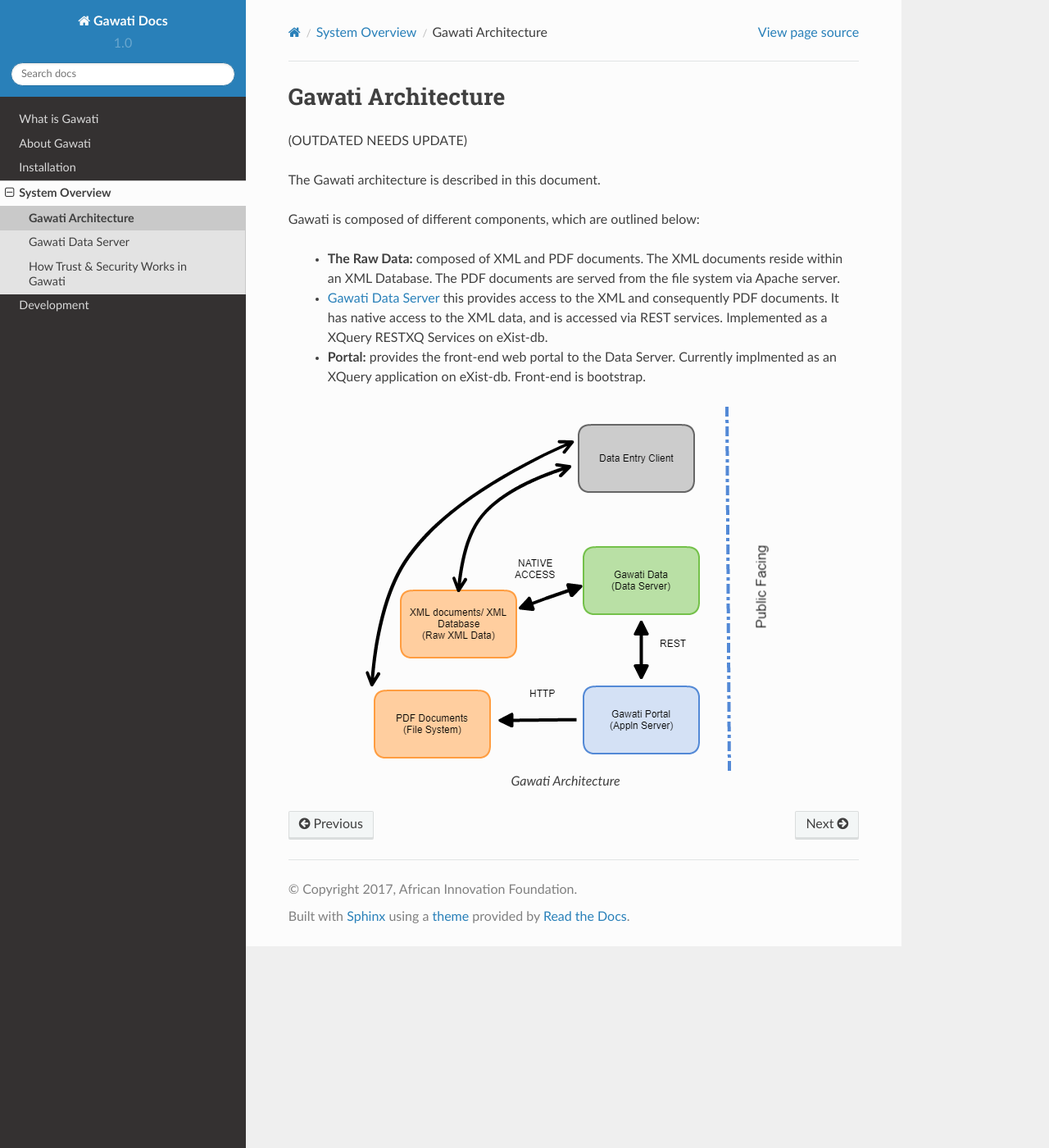
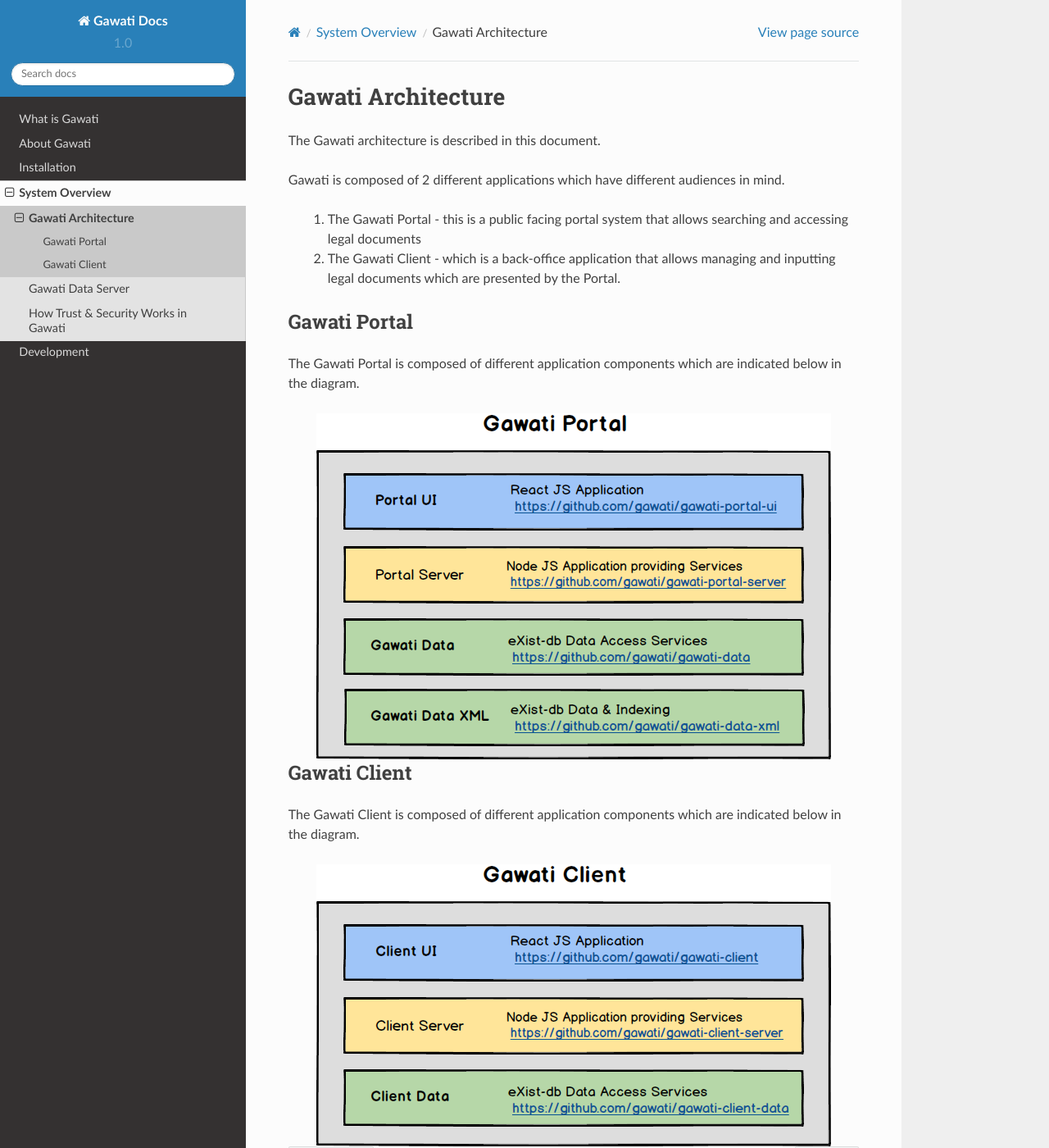
Before and after one commit to gawati/gawati-docs, a Sphinx documentation site: the page built from docs/source/system/gawati-architecture.rst, in a window 1280 px wide and 1400 px high. Shown: the whole window at 82% size. Built offline with Sphinx 7.4.7 and the Read the Docs theme 2.0.0, drawn with Linux system fonts in a browser that asks for light colours.

Commit message:
Updating architecture document

```diff
--- a/docs/source/system/gawati-architecture.rst
+++ b/docs/source/system/gawati-architecture.rst
@@ -1,20 +1,34 @@
 Gawati Architecture
 ###################
 
-(OUTDATED NEEDS UPDATE)
 
 The Gawati architecture is described in this document.
 
-Gawati is composed of different components, which are outlined below:
+Gawati is composed of 2 different applications which have different audiences in mind.
 
- * **The Raw Data:** composed of XML and PDF documents. The XML documents reside within an XML Database.  The PDF documents are served from the file system via Apache server.
- * :doc:`./gawati-data-server` this provides access to the XML and consequently PDF documents. It has native access to the XML data, and is accessed via REST services. Implemented as a XQuery RESTXQ Services on eXist-db.
- * **Portal:** provides the front-end web portal to the Data Server. Currently implmented as an XQuery application on eXist-db. Front-end is bootstrap.
+  1. The Gawati Portal - this is a public facing portal system that allows searching and accessing legal documents
+  2. The Gawati Client - which is a back-office application that allows managing and inputting legal documents which are presented by the Portal.
 
 
-.. figure:: ./_images/arch.png
-   :alt: Gawati Architecture
+*************
+Gawati Portal
+*************
+
+The Gawati Portal is composed of different application components which are indicated below in the diagram.
+
+.. figure:: ./_images/high-level-arch-portal.png
+   :alt: Gawati Portal Architecture
    :align: center
    :figclass: align-center
 
-   Gawati Architecture
+
+*************
+Gawati Client
+*************
+
+The Gawati Client is composed of different application components which are indicated below in the diagram.
+
+.. figure:: ./_images/high-level-arch-client.png
+   :alt: Gawati Portal Architecture
+   :align: center
+   :figclass: align-center
```
Also changed, not shown: docs/source/system/_images/high-level-arch-client.png (added), docs/source/system/_images/high-level-arch-portal.png (added).
